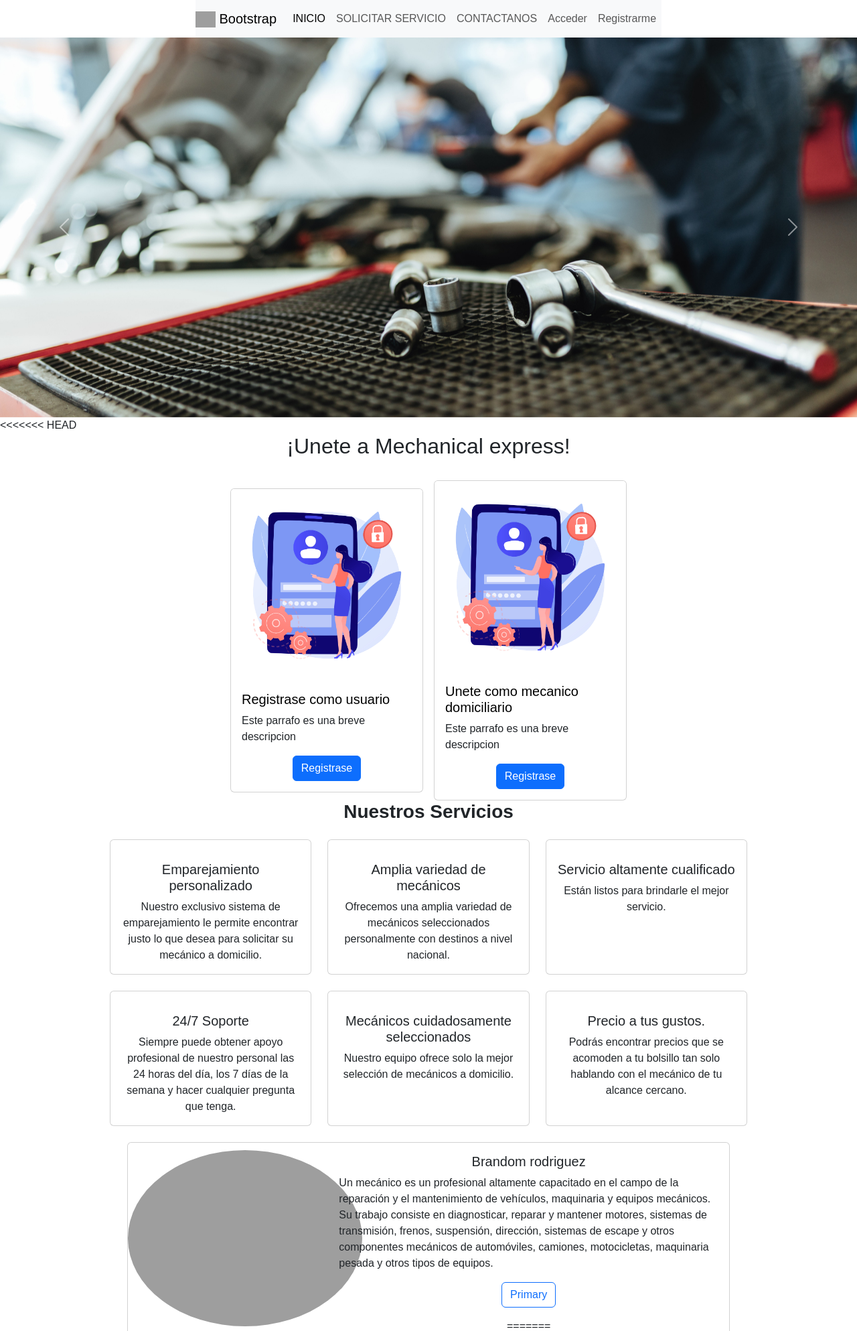
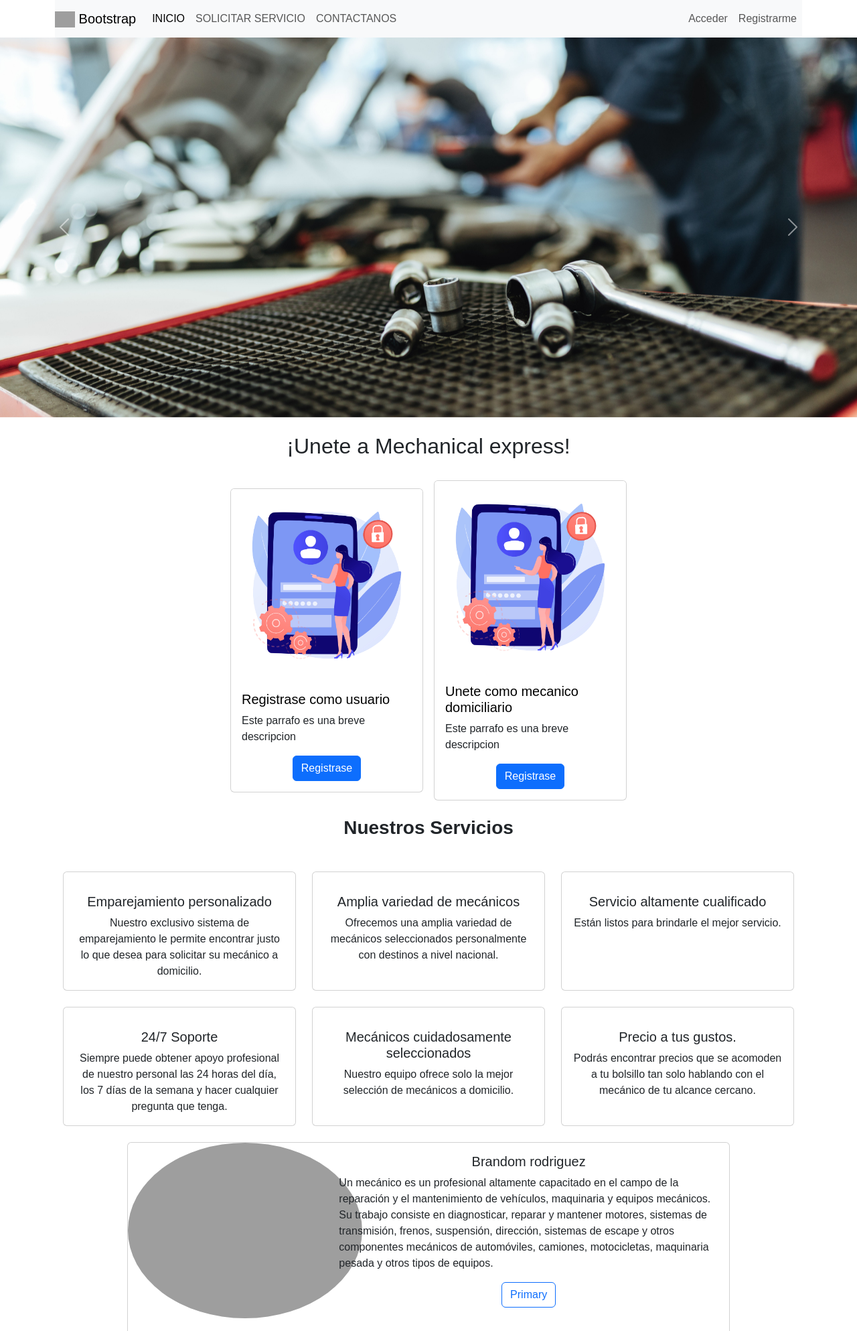
Before and after one commit to Alexnander0809/mechanical-express, a Django app: page / in a window 1280 px wide. Shown: the top 1987 px of the page at 67% size. Run offline with Django 5.2, Linux system fonts and the light colour scheme; some libraries are stand-ins or nearby versions; grey boxes are pictures that could not be loaded.

Commit message:
Si se pued

```diff
--- /dev/null
+++ b/mechanical_express/Templates/Home/contactenos.html
@@ -0,0 +1,2 @@
+{% include 'inc/header.html' %}
+{% load static %}
--- a/mechanical_express/Templates/Home/principal.html
+++ b/mechanical_express/Templates/Home/principal.html
@@ -8,6 +8,7 @@
 <head>
   <meta charset="UTF-8">
   <meta name="viewport" content="width=device-width, initial-scale=1.0">
+  <link rel="stylesheet" href=" {% static '/mechanical_express/Public/css/cards.css' %}">
   <title>Document</title>
 </head>
 
@@ -40,7 +41,6 @@
       </button>
     </div>
   </div>
-<<<<<<< HEAD
   <br>
   <center>
     <h2>¡Unete a Mechanical express!</h2>
@@ -180,8 +180,6 @@
             <button type="button" class="btn btn-outline-primary">Primary</button>
 
           </div>
-=======
-
   <style>
   .cards-wrapper {
     display: flex;
@@ -343,12 +341,10 @@
             Un mecánico es un profesional altamente capacitado en el campo de la reparación y el mantenimiento de vehículos, maquinaria y equipos mecánicos. Su trabajo consiste en diagnosticar, reparar y mantener motores, sistemas de transmisión, frenos, suspensión, dirección, sistemas de escape y otros componentes mecánicos de automóviles, camiones, motocicletas, maquinaria pesada y otros tipos de equipos.
           </p>
           <button type="button" class="btn btn-outline-primary">Primary</button>
->>>>>>> 320c572d26b372069e4c97949c5c95f0178388b1
         </div>
       </div>
     </div>
   </div>
-<<<<<<< HEAD
   <script>
     // Función para ocultar el mensaje después de un cierto tiempo
     setTimeout(function() {
@@ -359,7 +355,6 @@
     }, 2500); // 2500 milisegundos = 2.5 segundos
   </script>
 
-=======
   <div class="card mb-3 text-start" style="max-width: 1275px; margin: 0 auto;">
     <div class="row g-0">
       <div class="col-md-4 d-flex align-items-center">
@@ -444,182 +439,88 @@
 </div>
 
 <div class="container">
-  <div class="love">
-    <div class="head">
-        <div class="circle"></div>
-        <div class="img">
-            <img src="https://images.unsplash.com/photo-1493666438817-866a91353ca9?ixlib=rb-1.2.1&ixid=MnwxMjA3fDB8MHxwaG90by1wYWdlfHx8fGVufDB8fHx8&auto=format&fit=crop&w=1049&q=80" alt="">
+  <section class="section section-sm">
+    <div class="container">
+      <h3 class="title-block find-car oh"><span class="d-inline-block wow slideInUp"><b></b>Otras personas con alta valoración</span></h3>
+      <div class="row row-30 justify-content-center box-ordered">
+        <div class="col-sm-6 col-md-5 col-lg-3">
+          <article class="team-modern">
+            <div class="team-modern-header"><a class="team-modern-figure" href="#"><img class="img-circles" src="img/persona1.PNG" alt="" width="118" height="118"/></a>
+              <svg x="0px" y="0px" width="270px" height="70px" viewbox="0 0 270 70" enable-background="new 0 0 270 70" xml:space="preserve">
+                <g>
+                  <path fill="#161616" d="M202.085,0C193.477,28.912,166.708,50,135,50S76.523,28.912,67.915,0H0v70h270V0H202.085z"></path>
+                </g>
+              </svg>
+            </div>
+            <div class="team-modern-caption">
+              <h6 class="team-modern-name"><a href="#" style="text-decoration: none;">Juan Gomez</a></h6>
+              <p class="team-modern-status">Founder, Owner</p>
+              <h6 class="team-modern-phone"><a href="tel:#" style="text-decoration: none;">+57 323-913-4688</a></h6>
+              <a class="button button-black-outline button-ujarak" href="#" style="text-decoration: none;">Solicitar</a>
+            </div>
+          </article>
         </div>
+        <div class="col-sm-6 col-md-5 col-lg-3">
+          <article class="team-modern">
+            <div class="team-modern-header"><a class="team-modern-figure" href="#"><img class="img-circles" src="img/persona2.png" alt="" width="118" height="118"/></a>
+              <svg x="0px" y="0px" width="270px" height="70px" viewbox="0 0 270 70" enable-background="new 0 0 270 70" xml:space="preserve">
+                <g>
+                  <path fill="#161616" d="M202.085,0C193.477,28.912,166.708,50,135,50S76.523,28.912,67.915,0H0v70h270V0H202.085z"></path>
+                </g>
+              </svg>
+            </div>
+            <div class="team-modern-caption">
+              <h6 class="team-modern-name"><a href="#" style="text-decoration: none;">Peter McMillan</a></h6>
+              <p class="team-modern-status">Travel Agent</p>
+              <h6 class="team-modern-phone"><a href="tel:#" style="text-decoration: none;">+57 323-913-4688</a></h6>
+              <a class="button button-black-outline button-ujarak" href="#" style="text-decoration: none;">Solicitar</a>
+            </div>
+          </article>
+        </div>
+        <div class="col-sm-6 col-md-5 col-lg-3">
+          <!-- Team Modern-->
+          <article class="team-modern">
+            <div class="team-modern-header"><a class="team-modern-figure" href="#"><img class="img-circles" src="img/persona3.png" alt="" width="118" height="118"/></a>
+              <svg x="0px" y="0px" width="270px" height="70px" viewbox="0 0 270 70" enable-background="new 0 0 270 70" xml:space="preserve">
+                <g>
+                  <path fill="#161616" d="M202.085,0C193.477,28.912,166.708,50,135,50S76.523,28.912,67.915,0H0v70h270V0H202.085z"></path>
+                </g>
+              </svg>
+            </div>
+            <div class="team-modern-caption">
+              <h6 class="team-modern-name"><a href="#" style="text-decoration: none;">Jill Peterson</a></h6>
+              <p class="team-modern-status">Tour Consultant</p>
+              <h6 class="team-modern-phone"><a href="tel:#" style="text-decoration: none;">+57 323-913-4688</a></h6>
+              <a class="button button-black-outline button-ujarak" href="#" style="text-decoration: none;">Solicitar</a>
+            </div>
+          </article>
+        </div>
+        <div class="col-sm-6 col-md-5 col-lg-3">
+          <!-- Team Modern-->
+          <article class="team-modern">
+            <div class="team-modern-header"><a class="team-modern-figure" href="#"><img class="img-circles" src="img/persona4.png" alt="" width="118" height="118"/></a>
+              <svg x="0px" y="0px" width="270px" height="70px" viewbox="0 0 270 70" enable-background="new 0 0 270 70" xml:space="preserve">
+                <g>
+                  <path fill="#161616" d="M202.085,0C193.477,28.912,166.708,50,135,50S76.523,28.912,67.915,0H0v70h270V0H202.085z"></path>
+                </g>
+              </svg>
+            </div>
+            <div class="team-modern-caption">
+              <h6 class="team-modern-name"><a href="#" style="text-decoration: none;">James Smith</a></h6>
+              <p class="team-modern-status">PR Manager</p>
+              <h6 class="team-modern-phone"><a href="tel:#" style="text-decoration: none;">+57 323-913-4688</a></h6>
+              <a class="button button-black-outline button-ujarak" href="#" style="text-decoration: none;">Solicitar</a>
+            </div>
+          </article>
+        </div>
+      </div>
     </div>
+  </section>
+  <style>
 
-    <div class="description">
-        <h3>María Polo</h3>
-        <h4>System Engineer</h4>
-        <p>Lorem ipsum dolor sit amet consectetur adipisicing elit. Dolore, eligendi!</p>
-    </div>
-
-    <div class="contact">
-        <a href="#">Contact</a>
-    </div>
-</div>
-
-<div class="love">
-    <div class="head">
-        <div class="circle"></div>
-        <div class="img">
-            <img src="https://images.unsplash.com/photo-1508214751196-bcfd4ca60f91?ixlib=rb-1.2.1&ixid=MnwxMjA3fDB8MHxwaG90by1wYWdlfHx8fGVufDB8fHx8&auto=format&fit=crop&w=1050&q=80" alt="">
-        </div>
-    </div>
-
-    <div class="description">
-        <h3>María Polo</h3>
-        <h4>System Engineer</h4>
-        <p>Lorem ipsum dolor sit amet consectetur adipisicing elit. Dolore, eligendi!</p>
-    </div>
-
-    <div class="contact">
-        <a href="#">Contact</a>
-    </div>
-</div>
-
-<div class="love">
-    <div class="head">
-        <div class="circle"></div>
-        <div class="img">
-            <img src="https://images.unsplash.com/photo-1528892952291-009c663ce843?ixid=MnwxMjA3fDB8MHxwaG90by1wYWdlfHx8fGVufDB8fHx8&ixlib=rb-1.2.1&auto=format&fit=crop&w=296&q=80" alt="">
-        </div>
-    </div>
-
-    <div class="description">
-        <h3>María Polo</h3>
-        <h4>System Engineer</h4>
-        <p>Lorem ipsum dolor sit amet consectetur adipisicing elit. Dolore, eligendi!</p>
-    </div>
-
-    <div class="contact">
-        <a href="#">Contact</a>
-    </div>
-</div>
+  </style>
 
 </div>
-<style>
-  .container {
-    display: flex;
-    flex-wrap: wrap;
-    justify-content: center; /* Opcional: ajusta según la alineación deseada */
-    max-width: 1000px; /* Ajusta el ancho máximo según tu diseño */
-    margin: 0 auto; /* Centra el contenedor */
-}
-
-
-.love {
-    width: 300px; /* Ancho deseado de cada tarjeta */
-    height: 400px;
-    background: #fff;
-    border-radius: 5px;
-    overflow: hidden;
-    transition: .5s;
-    margin: 15px; /* Espacio entre las tarjetas */
-}
-
-
-.love:hover {
-    box-shadow: 0 5px 15px rgba(3, 89, 92, .5);
-    transform: translateY(-15px);
-}
-
-.love .head {
-    height: 125px;
-    width: 100%;
-    position: relative;
-}
-
-.love .head .circle {
-    position: absolute;
-    width: 300px;
-    height: 300px;
-    border-radius: 50%;
-    background: #0b6f72;
-    bottom: 0;
-}
-
-.love .head .img {
-    width: 150px;
-    height: 150px;
-    position: absolute;
-    background: #fff;
-    padding: 5px;
-    border-radius: 50%;
-    bottom: -30%;
-    left: 50%;
-    transform: translate(-50%);
-}
-
-.love .head .img img {
-    width: 100%;
-    height: 100%;
-    border-radius: 50%;
-    object-fit: cover;
-}
-
-
-.love .description {
-    height: 200px;
-    padding: 40px 20px 20px 20px;
-    border-bottom: solid 1px rgba(6, 74, 76, .18);
-    text-align: center;
-}
-
-.love .description h3 {
-    color: #05383a;
-}
-
-.love .description h4 {
-    color: #1c5a5c;
-}
-
-.love .description p {
-    margin-top: 20px;
-    font-size: 15px;
-}
-
-
-.love .contact {
-    width: 100%;
-    height: 75px;
-    display: flex;
-    align-items: center;
-    justify-content: center;
-}
-
-.love .contact a {
-    text-decoration: none;
-    color: #fff;
-    background: #157579;
-    padding: 5px 20px;
-    border-radius: 5px;
-    transition: .3s;
-}
-
-.love .contact a:hover {
-
-    background: #0b6164;
-
-}
-</style>
-
-
-
-
-
-
-
-
-
-
-
-
->>>>>>> 320c572d26b372069e4c97949c5c95f0178388b1
 </body>
 
 </html>
--- a/mechanical_express/Templates/inc/header.html
+++ b/mechanical_express/Templates/inc/header.html
@@ -32,10 +32,10 @@
                         <a class="nav-link active" aria-current="page" href="#">INICIO</a>
                     </li>
                     <li class="nav-item">
-                        <a class="nav-link" href="#">SOLICITAR SERVICIO</a>
+                        <a class="nav-link" href="{% url 'solicitar_servicio' %}">SOLICITAR SERVICIO</a>
                     </li>
                     <li class="nav-item">
-                        <a class="nav-link" href="#">CONTACTANOS</a>
+                        <a class="nav-link" href="{% url 'contactenos' %}">CONTACTANOS</a>
                     </li>
                 </ul>
             </div>
```
Also changed, not shown: mechanical_express/Templates/Home/solicitar_servicio.html (added, +22 -0 lines), mechanical_express/admin.py (+12 -11 lines).
